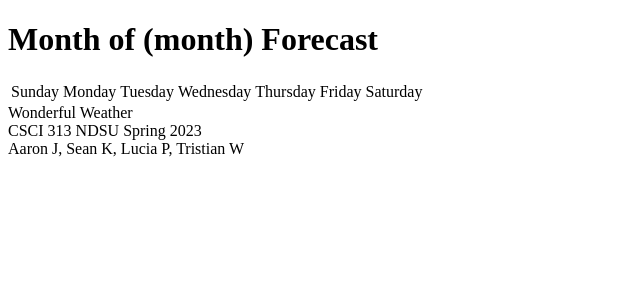
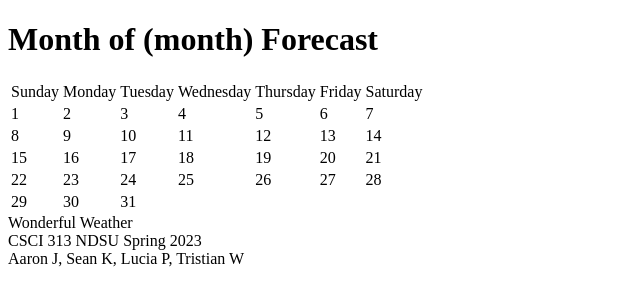
Before and after one commit to JanssenAaron/wonderful_weather, a Django app: page /wwapp/monthly in a window 1280 px wide. Shown: the part 272-578 px from the top of the page, without its empty margins (0-640 px from the left). Run offline with Django 4.2, Linux system fonts and the light colour scheme.

Commit message:
adding various stuff

```diff
--- a/wwapp/templates/wwapp/monthly.html
+++ b/wwapp/templates/wwapp/monthly.html
@@ -19,6 +19,47 @@
         <td>Friday</td>
         <td>Saturday</td>
       </tr>
+      <tr>
+        <td>1</td>
+        <td>2</td>
+        <td>3</td>
+        <td>4</td>
+        <td>5</td>
+        <td>6</td>
+        <td>7</td>
+      </tr>
+      <tr>
+        <td>8</td>
+        <td>9</td>
+        <td>10</td>
+        <td>11</td>
+        <td>12</td>
+        <td>13</td>
+        <td>14</td>
+      </tr>
+      <tr>
+        <td>15</td>
+        <td>16</td>
+        <td>17</td>
+        <td>18</td>
+        <td>19</td>
+        <td>20</td>
+        <td>21</td>
+      </tr>
+      <tr>
+        <td>22</td>
+        <td>23</td>
+        <td>24</td>
+        <td>25</td>
+        <td>26</td>
+        <td>27</td>
+        <td>28</td>
+      </tr>
+      <tr>
+        <td>29</td>
+        <td>30</td>
+        <td>31</td>
+      </tr>
     </table>
   </body>
   {% include "wwapp/masterfooter.html" %}
--- a/wwapp/templates/wwapp/radar.html
+++ b/wwapp/templates/wwapp/radar.html
@@ -4,12 +4,12 @@
     <meta charset="UTF-8" />
     <meta http-equiv="X-UA-Compatible" content="IE=edge" />
     <meta name="viewport" content="width=device-width, initial-scale=1.0" />
-    <title>Document</title>
+    <title>Local Radar</title>
   </head>
   <body>
     {% include "wwapp/masterheader.html" %}
     <h1>Local Radar</h1>
-    <h2>start date/time for rader here</h2>
+    <h2>start date/time for radar here</h2>
     <div>
       <p>radar goes here</p>
     </div>
--- a/wwapp/templates/wwapp/today.html
+++ b/wwapp/templates/wwapp/today.html
@@ -11,7 +11,7 @@
       href="https://getbootstrap.com/docs/5.3/assets/css/docs.css"
       rel="stylesheet"
     />
-    <title>Today</title>
+    <title>Today's Weather</title>
     <script src="https://cdn.jsdelivr.net/npm/bootstrap@5.3.0-alpha3/dist/js/bootstrap.bundle.min.js"></script>
   </head>
   <body class="p-3 m-0 border-0 bd-example">
@@ -31,7 +31,7 @@
         <rect width="100%" height="100%" fill="#868e96"></rect>
       </svg>
       <div>
-        <h5 class="mt-0">Weather Righ Now</h5>
+        <h5 class="mt-0">Weather Right Now</h5>
         <p>
           Description of Weather when opened. Lorem ipsum dolor sit amet
           consectetur adipisicing elit. Iure numquam consequuntur deleniti esse,
```
Also changed, not shown: wwapp/templates/wwapp/clouds.html (+15 -3 lines), wwapp/templates/wwapp/weekend.html (+15 -3 lines), wwapp/static/wwapp/altostratus.jpg (added), wwapp/static/wwapp/cirrus.jpg (added), wwapp/static/wwapp/contrails.jpg (added), wwapp/static/wwapp/cumulonimbus.jpg (added), wwapp/static/wwapp/funnel_cloud.jpg (added), wwapp/static/wwapp/mammatus.png (added), wwapp/static/wwapp/tornado.jpg (added), wwapp/static/wwapp/wall_cloud_crawford_co_091208.jpg (added).
